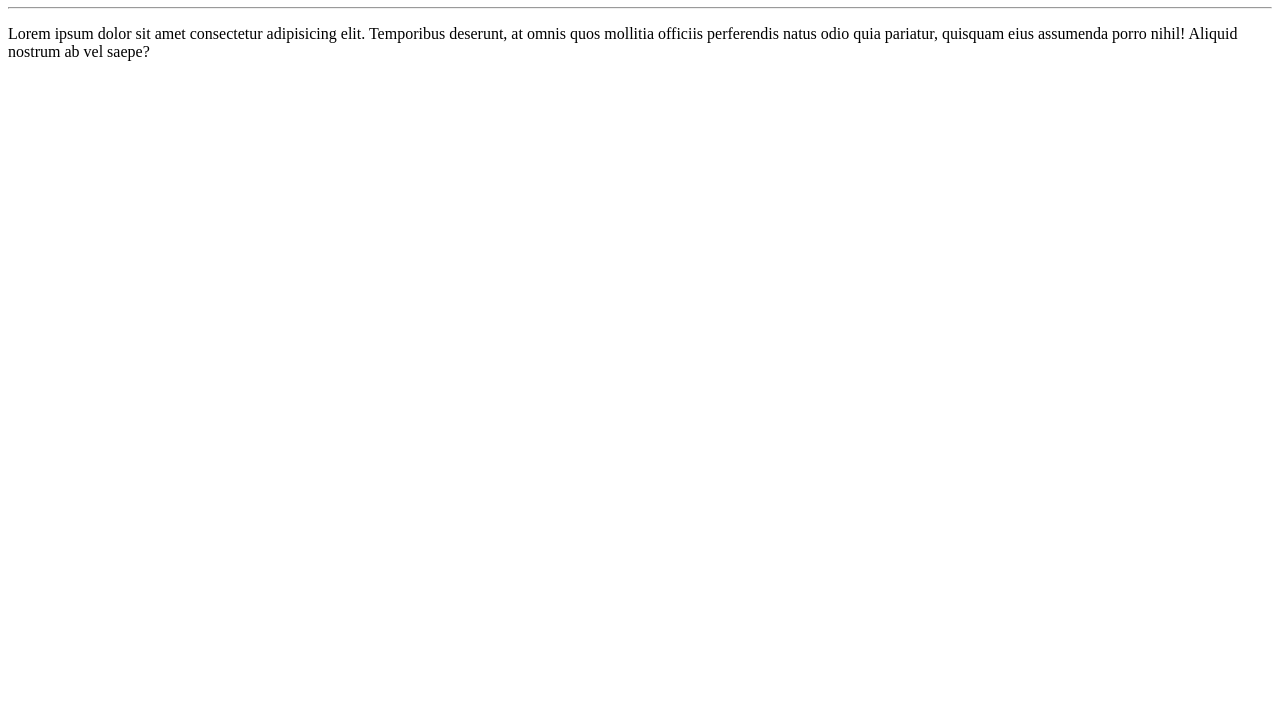
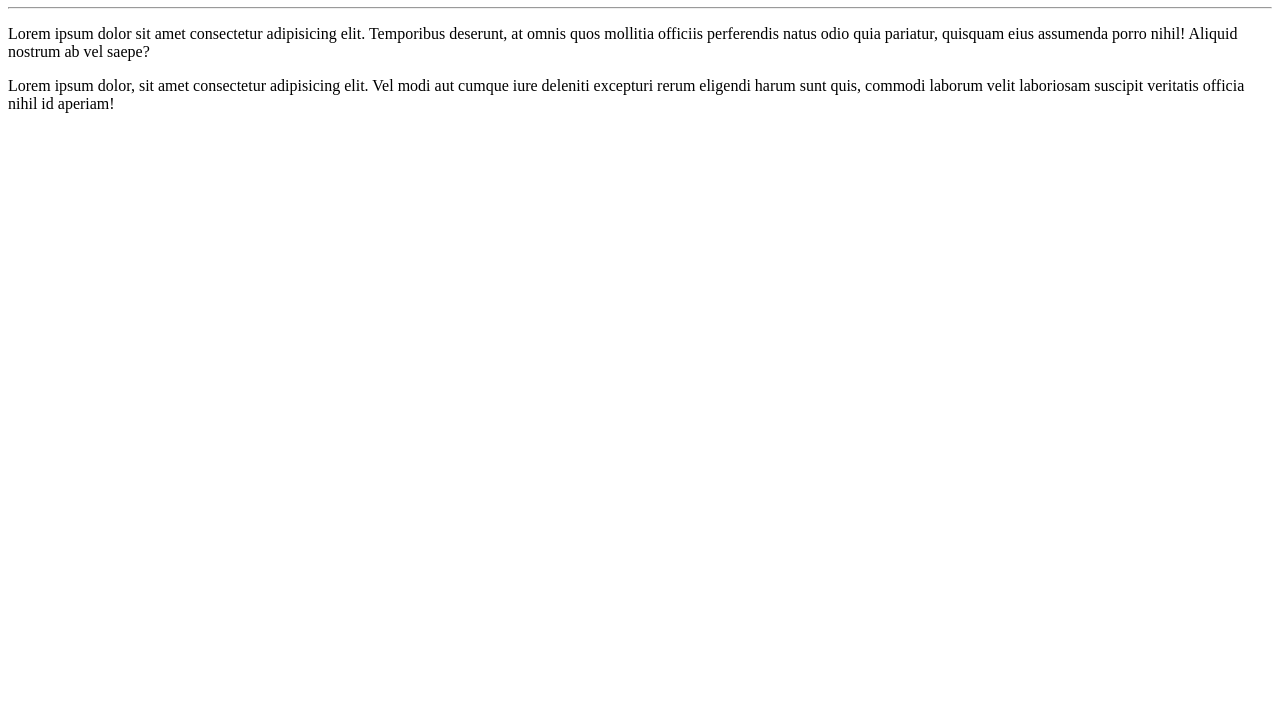
Before and after one commit to i3arba/Curso-guanabara, a plain HTML site: page site-exemplo/index.html in a window 1280 px wide. Shown: the part 73-800 px from the top of the page. Drawn offline with Linux system fonts and the light colour scheme.

Commit message:
adicionei um parágrafo

```diff
--- a/site-exemplo/index.html
+++ b/site-exemplo/index.html
@@ -9,5 +9,6 @@
     <h1>Olá, Mundo!</h1>
     <hr>
     <p>Lorem ipsum dolor sit amet consectetur adipisicing elit. Temporibus deserunt, at omnis quos mollitia officiis perferendis natus odio quia pariatur, quisquam eius assumenda porro nihil! Aliquid nostrum ab vel saepe?</p>
+    <p>Lorem ipsum dolor, sit amet consectetur adipisicing elit. Vel modi aut cumque iure deleniti excepturi rerum eligendi harum sunt quis, commodi laborum velit laboriosam suscipit veritatis officia nihil id aperiam!</p>
 </body>
 </html>
```
